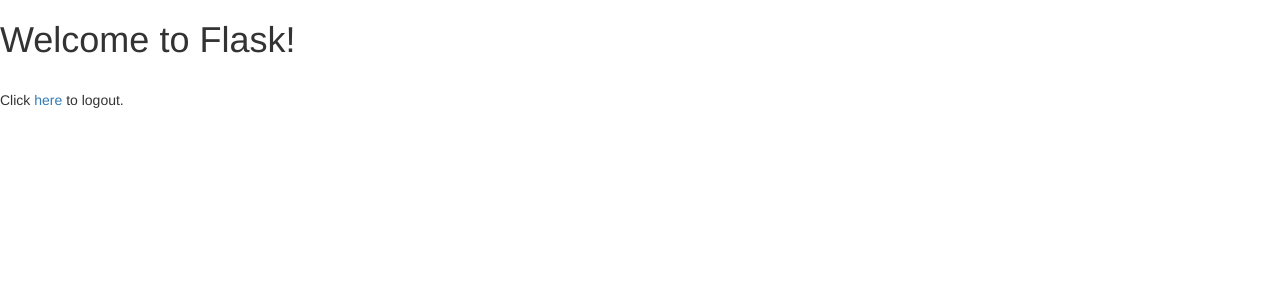
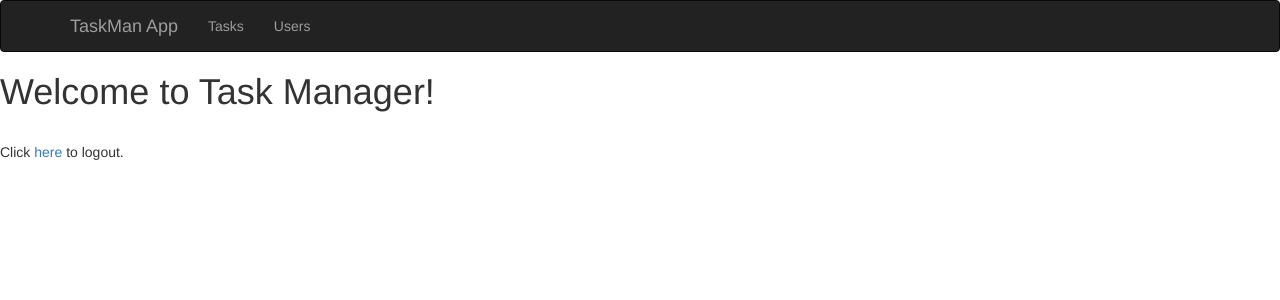
Before and after one commit to deathliger13/task-manager, a Flask app: page / in a window 1280 px wide. Shown: the top 300 px of the page. Run offline with Flask 2, Linux system fonts and the light colour scheme; the visitor is signed in with stand-in values (Sample User, id 1); parts of the project's set-up code (start-up, migrations or seed data) failed here and were passed over; some libraries are stand-ins or nearby versions.

Commit message:
fixed style

```diff
--- a/config.py
+++ b/config.py
@@ -8,4 +8,6 @@
 
 
 SECRETE_KEY = "_rf!9135)kl=*&3gt5po2c&t8@-%4izu7q+7f1$^85(owav%v%"
-SQLALCHEMY_DATABASE_URI = 'mysql://root:kr34t1v1ty@127.0.0.1/task'
+SQLALCHEMY_DATABASE_URI = 'mysql://root:toor@127.0.0.1/task'
+SQLALCHEMY_TRACK_MODIFICATIONS = True
+SQLALCHEMY_COMMIT_ON_TEARDOWN = True
--- a/requeriments.txt
+++ b/requeriments.txt
@@ -10,7 +10,6 @@
 Flask-Bootstrap==3.3.7.1
 Flask-Login==0.4.1
 Flask-Migrate==2.1.1
-Flask-MySQL==1.4.0
 Flask-Script==2.0.6
 Flask-SQLAlchemy==2.3.2
 Flask-Testing==0.7.1
@@ -24,7 +23,6 @@
 psycopg2==2.7.3.2
 py-bcrypt==0.4
 pycparser==2.18
-PyMySQL==0.8.0
 python-dateutil==2.6.1
 python-editor==1.0.3
 six==1.11.0
--- a/templates/base.html
+++ b/templates/base.html
@@ -1,25 +1,46 @@
 {% extends "bootstrap/base.html" %}
-<div class="container">
-    {% block navbar %}
-    <div class="navbar navbar-fixed-top">
-        <!-- ... -->
+{% block title %}Task Manager App{% endblock %}
+
+{% block head %}
+{{ super() }}
+<link rel="shortcut icon" href="{{ url_for('static', filename='favicon.ico') }}" type="image/x-icon">
+<link rel="icon" href="{{ url_for('static', filename='favicon.ico') }}" type="image/x-icon">
+<link rel="stylesheet" type="text/css" href="{{ url_for('static', filename='styles.css') }}">
+{% endblock %}
+
+{% block navbar %}
+<div class="navbar navbar-inverse" role="navigation">
+    <div class="container">
+        <div class="navbar-header">
+            <button type="button" class="navbar-toggle" data-toggle="collapse" data-target=".navbar-collapse">
+                <span class="sr-only">Toggle navigation</span>
+                <span class="icon-bar"></span>
+                <span class="icon-bar"></span>
+                <span class="icon-bar"></span>
+            </button>
+            <a class="navbar-brand" href="{{ url_for('home') }}">TaskMan App</a>
+        </div>
+        <div class="navbar-collapse collapse">
+            <ul class="nav navbar-nav">
+                <li><a href="#">Tasks</a></li>
+            </ul>
+            <ul class="nav navbar-nav">
+                <li><a href="#">Users</a></li>
+            </ul>
+        </div>
     </div>
-    {% endblock %}
-    <!-- child template -->
-    {% block content %}{% endblock %}
+</div>
+{% endblock %}
 
-    {% block errors %}
-    <!-- errors -->
+{% block content %}
+    {{ super() }}
+    <div class="container">
+        {% block page_content %}{% endblock %}
+    </div>
     {% if error %}
-    <p class="error"><strong>Error:</strong> {{ error }}</p>
+        <div class="alert alert-warning">
+            <button type="button" class="close" data-dismiss="alert">&times;</button>
+            {{ error }}
+        </div>
     {% endif %}
-    {% endblock %}
-
-    {% block messages %}
-    <!-- messages -->
-    {% for message in get_flashed_messages() %}
-    <p class="message">{{ message }}</p>
-    {% endfor %}
-    {% endblock %}
-
-</div>
+{% endblock %}
--- a/templates/index.html
+++ b/templates/index.html
@@ -1,7 +1,7 @@
 {% extends "base.html" %}
 {% block content %}
 
-<h1>Welcome to Flask!</h1>
+<h1>Welcome to Task Manager!</h1>
 <br>
 <p>Click <a href="/logout">here</a> to logout.</p>
 
--- a/templates/login.html
+++ b/templates/login.html
@@ -8,7 +8,7 @@
           request.form.username }}">
     <input type="password" placeholder="Password" name="password" value="{{
           request.form.password }}">
-    <input class="btn btn-default" type="submit" value="Login">
+    <input class="btn btn-primary" type="submit" value="Login">
 </form>
 
 {% endblock %}
```
